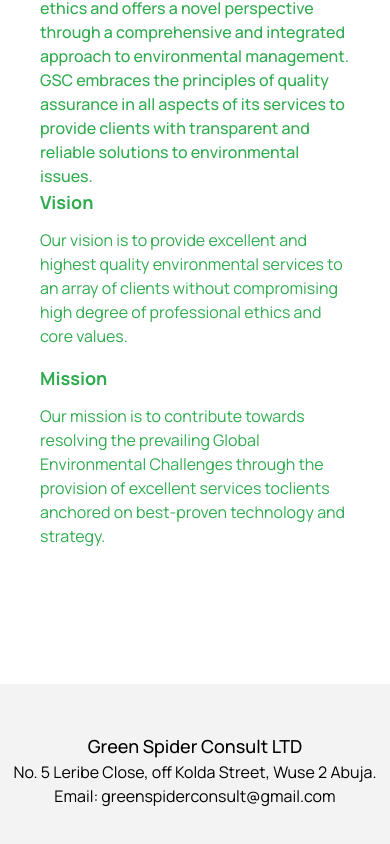
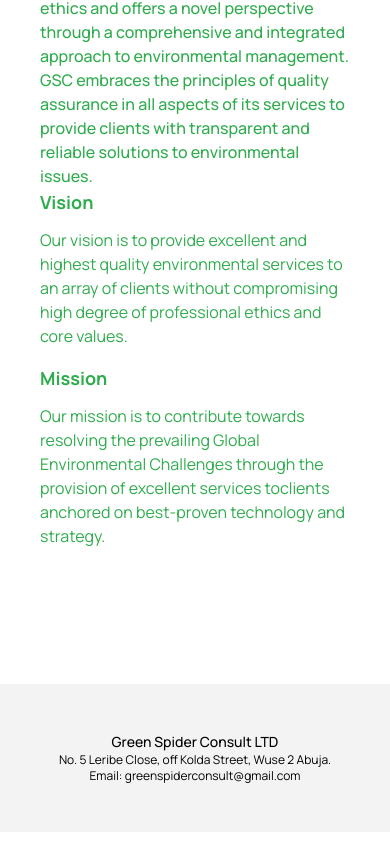
Before and after one commit to mowfaqqa/greenspider, a Next.js app: page /about in a window 390 px wide. Shown: the part 1062-1906 px from the top of the page. Built offline with nearby package versions, Linux system fonts and the light colour scheme.

Commit message:
adjusted responsiveness

```diff
--- a/src/components/Footer.tsx
+++ b/src/components/Footer.tsx
@@ -3,13 +3,13 @@
 const Footer = () => {
   return (
     <div className="bg-[#F3F3F3] text-center py-12 mt-20">
-      <h4 className="text-black text-lg font-medium">
+      <h4 className="text-black text-sm md:text-lg font-medium">
         Green Spider Consult LTD
       </h4>
-      <p className="text-base text-black">
+      <p className="text-xs md:text-base text-black">
         No. 5 Leribe Close, off Kolda Street, Wuse 2 Abuja.
       </p>
-      <p className="text-base text-black">
+      <p className="text-xs md:text-base text-black">
         Email: greenspiderconsult@gmail.com
       </p>
     </div>
```
